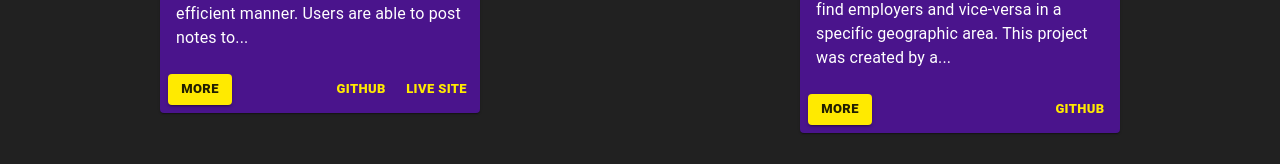
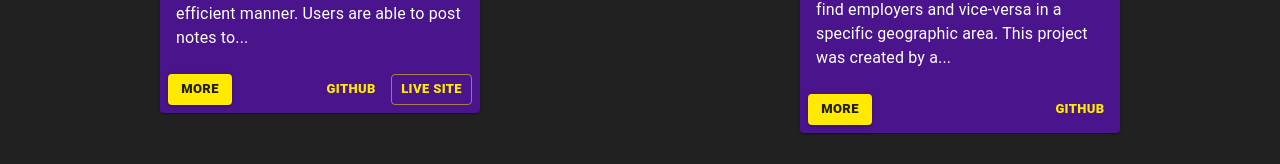
Before and after one commit to easyra/portfoliov2, a Gatsby site: page / in a window 1280 px wide. Shown: the part 1015-1179 px from the top of the page. Built offline with nearby package versions, Linux system fonts and the light colour scheme; Gatsby itself is replaced by a stand-in of ours.

Commit message:
fixed spacing issue

```diff
--- a/src/component/Projects/ProjectCard.jsx
+++ b/src/component/Projects/ProjectCard.jsx
@@ -31,7 +31,7 @@ const ProjectCard = ({
   console.log(children)
   return (
     <>
-      <Grid md={3} xs={12} style={{ margin: 15 }}>
+      <Grid md={3} xs={10} style={{ margin: 15 }}>
         <Card className={classes.card}>
           <CardActionArea onClick={() => setOpen(true)}>
             <CardMedia
@@ -79,6 +79,7 @@ const ProjectCard = ({
               <Button
                 href={liveSite}
                 target="__blank"
+                variant='outlined'
                 size="small"
                 color="secondary"
               >
@@ -111,7 +112,6 @@ const ProjectCard = ({
                 target="__blank"
                 size="small"
                 color="secondary"
-                variant='outlined'
               >
                 GitHub
               </Button>
@@ -151,7 +151,7 @@ const useStyles = makeStyles(theme => ({
     alignItems: "center",
   },
   modalPaper: {
-    margin: "15px auto",
+    margin: 25,
     padding: 15,
     background: theme.primarybg,
     color: "#fff",
```
